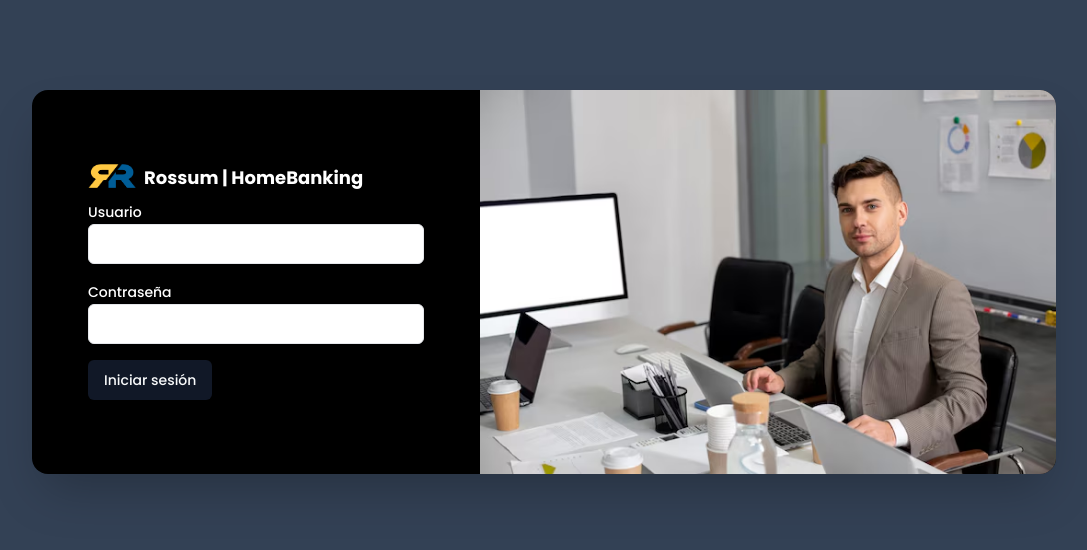
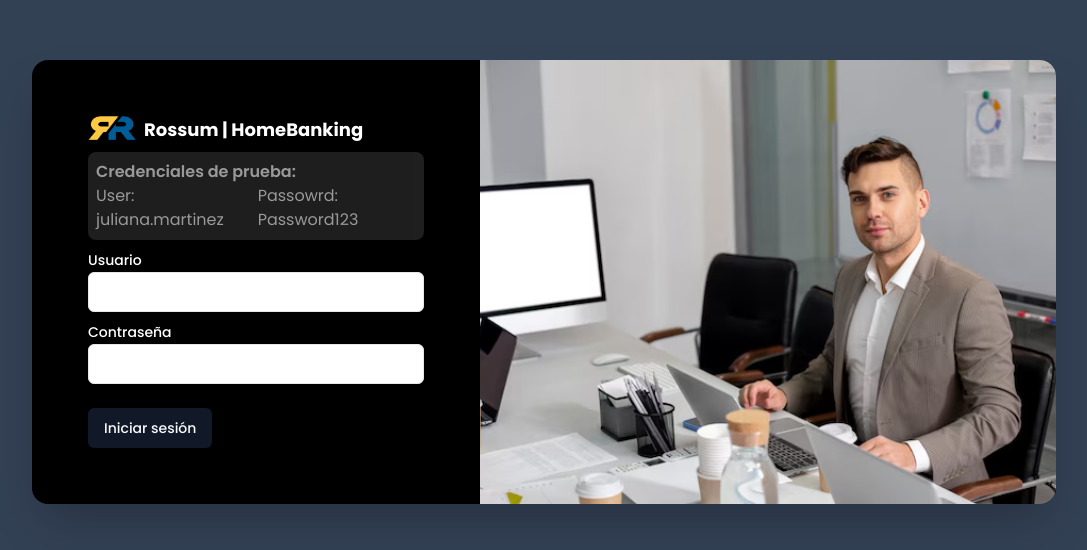
Before and after one commit to maxivecchio/itbank-sprint3, a Next.js app: page /login in a window 1280 px wide. Shown: the part 118-668 px from the top of the page, without its empty margins (96-1183 px from the left). Built offline with nearby package versions, Linux system fonts and the light colour scheme; no server answers.

Commit message:
readme & users

```diff
--- a/src/app/login/page.jsx
+++ b/src/app/login/page.jsx
@@ -1,17 +1,17 @@
 "use client";
-import { useState } from "react";
-import { Button } from "@/components/ui/button";
-import { Input } from "@/components/ui/input";
-import { Label } from "@/components/ui/label";
-import { useRouter } from "next/navigation";
-import { useUser } from "@/context/UserContext";
+import {useState} from "react";
+import {Button} from "@/components/ui/button";
+import {Input} from "@/components/ui/input";
+import {Label} from "@/components/ui/label";
+import {useRouter} from "next/navigation";
+import {useUser} from "@/context/UserContext";
 
 function LoginForm() {
     const [username, setUsername] = useState("");
     const [password, setPassword] = useState("");
     const [error, setError] = useState("");
     const router = useRouter();
-  const { login } = useUser();
+    const {login} = useUser();
 
     const handleLogin = async (e) => {
         e.preventDefault();
@@ -27,16 +27,28 @@ function LoginForm() {
 
     return (
         <div className="flex items-center justify-center min-h-screen bg-slate-700">
-      <div className="relative flex flex-col m-6 space-y-8 bg-black shadow-2xl rounded-2xl md:flex-row md:space-y-0 w-full max-w-5xl">
+            <div
+                className="relative flex flex-col m-6 space-y-8 bg-black shadow-2xl rounded-2xl md:flex-row md:space-y-0 w-full max-w-5xl">
                 <div className="flex flex-col justify-center p-8 md:p-14 w-full md:max-w-md">
                     <div className="flex">
-            <img className="h-6 w-12" src="/logo.webp" alt="Rossum Logo" loading="lazy" />
+                        <img className="h-6 w-12" src="/logo.webp" alt="Rossum Logo" loading="lazy"/>
                         <span className="font-bold ml-2 text-lg hidden md:inline-block text-white">
               <span className="logo_name text-white">Rossum | </span>HomeBanking
             </span>
                     </div>
 
-          <form onSubmit={handleLogin} className="space-y-4">
+                    <form onSubmit={handleLogin} className="gap-y-4">
+                        <div className={"text-white opacity-60 p-2 bg-white/20 rounded-lg mt-2"}>
+                            <span className="font-semibold">Credenciales de prueba:</span> <br/>
+                            <div className={"flex flex-col sm:flex-row sm:gap-4"}>
+                            <span>
+              User: juliana.martinez
+              </span>
+                                <span>
+              Passowrd: Password123
+                </span>
+                            </div>
+                        </div>
                         <div className="my-2">
                             <Label htmlFor="user" className="text-white">Usuario</Label>
                             <Input
```
Also changed, not shown: 1 other file (tests, documents, lock files or other folders). Lines whose indentation alone changed are shown as unchanged.
